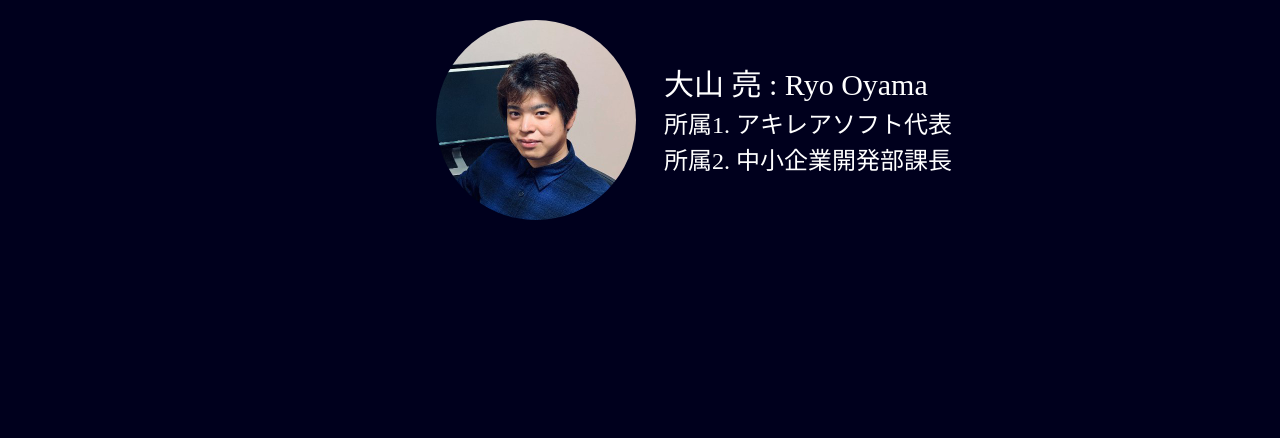
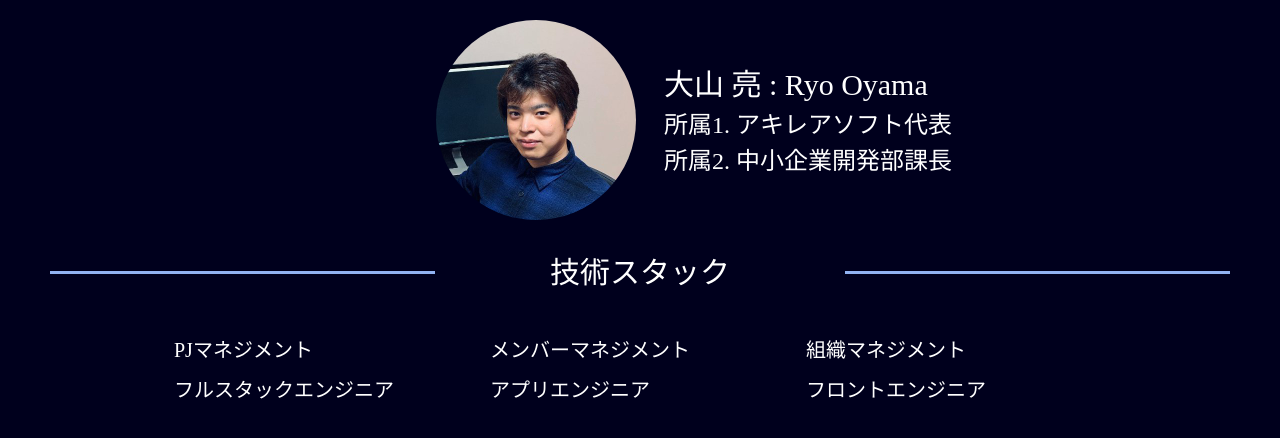
Before and after one commit to achilleasoft-ryo-oyama/achilleasoft-ryo-oyama.github.io, a React app: page / in a window 1280 px wide. Shown: the top 438 px of the page. Built offline with nearby package versions, Linux system fonts and the light colour scheme; a web font is replaced by a local one.

Commit message:
Addition of skills section

```diff
--- /dev/null
+++ b/src/assets/SkillData.tsx
@@ -0,0 +1,18 @@
+export type SkillContentLine = {
+	firstContent: string;
+	secondContent: string;
+	thirdContent: string;
+};
+
+export const SKILL_CONTENTS: SkillContentLine[] = [
+	{
+		firstContent: "PJマネジメント",
+		secondContent: "メンバーマネジメント",
+		thirdContent: "組織マネジメント",
+	},
+	{
+		firstContent: "フルスタックエンジニア",
+		secondContent: "アプリエンジニア",
+		thirdContent: "フロントエンジニア",
+	},
+];
--- a/src/pages/Top.tsx
+++ b/src/pages/Top.tsx
@@ -1,18 +1,22 @@
 import React from "react";
 import { Box, Flex, Grid, GridItem, Image, Text } from "@chakra-ui/react";
+import { SkillContentLine, SKILL_CONTENTS } from "../assets/SkillData";
 
 const Top = () => {
+	const HEADLINE_TITLE: string = "技術スタック";
 	return (
 		<html>
 			<head></head>
 			<body>
-				<BaseInfo />
+				{baseInfo()} {headlineTitle(HEADLINE_TITLE)}{" "}
+				{contentsData(SKILL_CONTENTS[0])}
+				{contentsData(SKILL_CONTENTS[1])}
 			</body>
 		</html>
 	);
 };
 
-const BaseInfo = () => {
+const baseInfo = () => {
 	const myPhoto = require("../assets/images/my_photo.jpeg");
 	return (
 		<Box>
@@ -47,7 +51,7 @@ const BaseInfo = () => {
 							marginStart={{ base: "0", md: "5", lg: "5" }}
 							h={"auto"}
 							justifyContent={"center"}
-							align={{ md: "start", sm: "center" }}
+							align={{ base: "center", md: "start", lg: "start" }}
 							flexFlow="column"
 						>
 							<Text fontSize={{ base: "xl", md: "2xl", lg: "3xl" }}>
@@ -66,4 +70,67 @@ const BaseInfo = () => {
 	);
 };
 
+const headlineTitle = (title: string) => {
+	return (
+		<Grid
+			templateColumns={{ md: "repeat(3, 1fr)", sm: "1fr" }}
+			templateRows={{ md: "1fr", sm: "repeat(3, 1fr)" }}
+			gap={3}
+			marginX="50px"
+			marginY="30px"
+		>
+			<GridItem
+				justifyItems={{ base: "center", md: "end" }}
+				alignSelf="center"
+				display="grid"
+				h={"3px"}
+				backgroundColor="#91B2F2"
+			/>
+			<GridItem justifyItems={"center"} display="grid">
+				<Text fontSize={{ base: "xl", md: "2xl", lg: "3xl" }}>{title}</Text>
+			</GridItem>
+			<GridItem
+				justifyItems={{ base: "center", md: "start" }}
+				alignSelf="center"
+				display="grid"
+				h={"3px"}
+				backgroundColor="#91B2F2"
+			/>
+		</Grid>
+	);
+};
+
+const contentsData = (contents: SkillContentLine) => {
+	return (
+		<Flex
+			justifyContent={"center"}
+			marginStart={{ base: "0%", md: "10%", lg: "10%" }}
+			marginEnd={{ base: "0%", md: "10%", lg: "10%" }}
+		>
+			<Grid
+				templateColumns={{ md: "repeat(3, 1fr)", sm: "1fr" }}
+				templateRows={{ md: "1fr", sm: "repeat(3, 1fr)" }}
+				gap={4}
+				marginTop="10px"
+			>
+				<GridItem w={{ base: "200px", md: "250px", lg: "300px" }}>
+					<Text fontSize={{ base: "md", md: "lg", lg: "xl" }}>
+						{contents.firstContent}
+					</Text>
+				</GridItem>
+				<GridItem w={{ base: "200px", md: "250px", lg: "300px" }}>
+					<Text fontSize={{ base: "md", md: "lg", lg: "xl" }}>
+						{contents.secondContent}
+					</Text>
+				</GridItem>
+				<GridItem w={{ base: "200px", md: "250px", lg: "300px" }}>
+					<Text fontSize={{ base: "md", md: "lg", lg: "xl" }}>
+						{contents.thirdContent}
+					</Text>
+				</GridItem>
+			</Grid>
+		</Flex>
+	);
+};
+
 export default Top;
```
Also changed, not shown: 7 other files (tests, documents, lock files or other folders).
